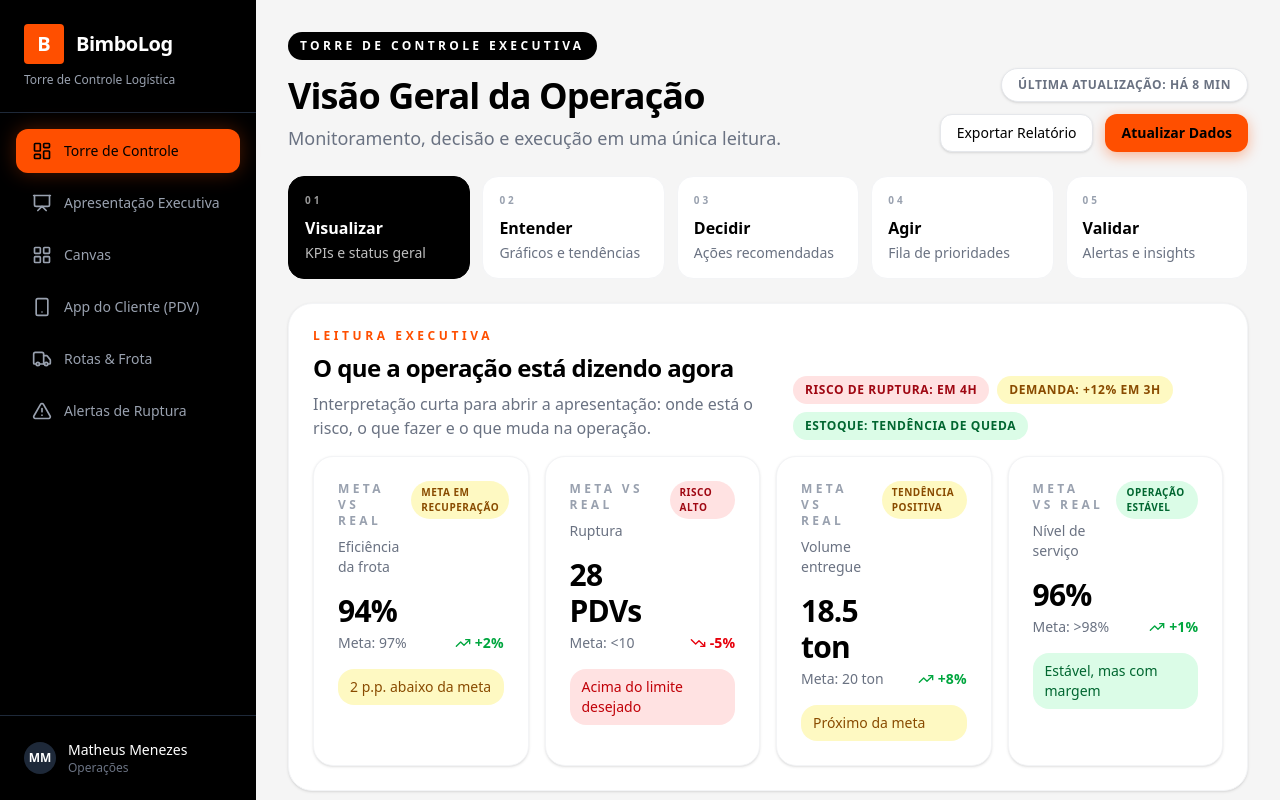
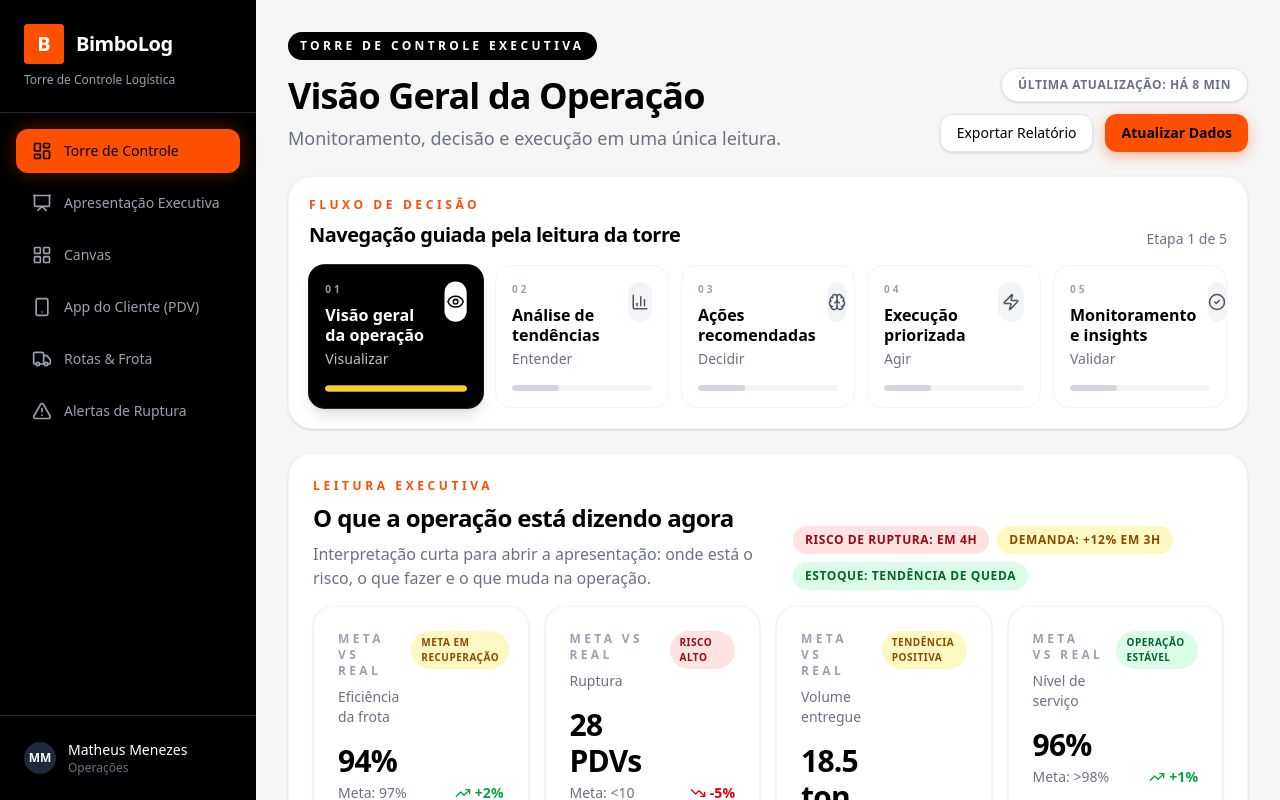
Before and after one commit to Matheusmb3/BIMBO, a React (Vite) app: page / in a window 1280 px wide. Shown: the top 800 px of the page. Built offline with nearby package versions, Linux system fonts and the light colour scheme; a web font is replaced by a local one.

Commit message:
feat: add Dashboard component with operational metrics, predictive insights, and PDF report generation

```diff
--- a/src/components/Dashboard.tsx
+++ b/src/components/Dashboard.tsx
@@ -1,6 +1,6 @@
-import { useEffect, type ComponentType } from 'react';
+import { useEffect, useMemo, useState, type ComponentType } from 'react';
 import { LineChart, Line, XAxis, YAxis, CartesianGrid, Tooltip, ResponsiveContainer, BarChart, Bar, Legend } from 'recharts';
-import { Truck, TrendingUp, TrendingDown, ArrowRight, BarChart3, Boxes, Clock3, Network, ShieldCheck, Sparkles, Target, Users, Bell, ArrowUpRight, Route, PackageCheck, LineChart as LineChartIcon } from 'lucide-react';
+import { Truck, TrendingUp, TrendingDown, ArrowRight, BarChart3, Boxes, Clock3, Network, ShieldCheck, Sparkles, Target, Users, Bell, ArrowUpRight, ArrowUp, Route, PackageCheck, LineChart as LineChartIcon, Eye, Brain, Zap, CheckCircle2 } from 'lucide-react';
 import jsPDF from 'jspdf';
 
 const consumptionData = [
@@ -43,6 +43,21 @@ const predictiveSignals = [
   { label: 'Risco de ruptura', value: 'em 4h', tone: 'critical' },
   { label: 'Demanda', value: '+12% em 3h', tone: 'attention' },
   { label: 'Estoque', value: 'tendência de queda', tone: 'normal' },
+];
+
+type NavigationStep = {
+  id: string;
+  label: string;
+  title: string;
+  icon: ComponentType<{ size?: number; className?: string }>;
+};
+
+const navigationSteps: NavigationStep[] = [
+  { id: 'kpis', label: 'Visualizar', title: 'Visão geral da operação', icon: Eye },
+  { id: 'graficos', label: 'Entender', title: 'Análise de tendências', icon: BarChart3 },
+  { id: 'acoes', label: 'Decidir', title: 'Ações recomendadas', icon: Brain },
+  { id: 'prioridades', label: 'Agir', title: 'Execução priorizada', icon: Zap },
+  { id: 'insights', label: 'Validar', title: 'Monitoramento e insights', icon: CheckCircle2 },
 ];
 
 const lastUpdatedLabel = 'há 8 min';
@@ -93,7 +108,7 @@ const recommendations: RecommendationItem[] = [
     detail: 'Atualizar leitura de consumo para evitar reação tardia.',
     impact: '↑ acurácia da previsão',
     targetTab: 'dashboard',
-    section: 'insights-section',
+    section: 'insights',
     icon: LineChartIcon,
   },
 ];
@@ -140,10 +155,62 @@ const decisionRules = [
 ];
 
 export function Dashboard({ focusAction, onAction }: DashboardProps) {
+  const [activeSection, setActiveSection] = useState('kpis');
+  const [showBackToTop, setShowBackToTop] = useState(false);
+
+  const activeStepIndex = useMemo(() => navigationSteps.findIndex((step) => step.id === activeSection), [activeSection]);
+
   useEffect(() => {
     if (focusAction?.tab !== 'dashboard' || !focusAction.section) return;
+    setActiveSection(focusAction.section);
     document.getElementById(focusAction.section)?.scrollIntoView({ behavior: 'smooth', block: 'start' });
   }, [focusAction]);
+
+  useEffect(() => {
+    const sections = navigationSteps
+      .map((step) => document.getElementById(step.id))
+      .filter((section): section is HTMLElement => Boolean(section));
+
+    if (!sections.length) return;
+
+    const observer = new IntersectionObserver(
+      (entries) => {
+        const visible = entries
+          .filter((entry) => entry.isIntersecting)
+          .sort((a, b) => b.intersectionRatio - a.intersectionRatio)[0];
+
+        if (visible?.target.id) {
+          setActiveSection(visible.target.id);
+        }
+      },
+      {
+        root: null,
+        rootMargin: '-15% 0px -60% 0px',
+        threshold: [0.15, 0.3, 0.5, 0.7],
+      },
+    );
+
+    sections.forEach((section) => observer.observe(section));
+    return () => observer.disconnect();
+  }, []);
+
+  useEffect(() => {
+    const handleScroll = () => setShowBackToTop(window.scrollY > 420);
+
+    handleScroll();
+    window.addEventListener('scroll', handleScroll, { passive: true });
+    return () => window.removeEventListener('scroll', handleScroll);
+  }, []);
+
+  const goToSection = (id: string) => {
+    setActiveSection(id);
+    document.getElementById(id)?.scrollIntoView({ behavior: 'smooth', block: 'start' });
+  };
+
+  const goToTop = () => {
+    window.scrollTo({ top: 0, behavior: 'smooth' });
+    setActiveSection('kpis');
+  };
 
   const handleExportReport = () => {
     const doc = new jsPDF({ orientation: 'p', unit: 'mm', format: 'a4' });
@@ -285,23 +352,47 @@ export function Dashboard({ focusAction, onAction }: DashboardProps) {
         </div>
       </div>
 
-      <div className="grid grid-cols-1 md:grid-cols-5 gap-3">
-        {[
-          ['Visualizar', 'KPIs e status geral'],
-          ['Entender', 'Gráficos e tendências'],
-          ['Decidir', 'Ações recomendadas'],
-          ['Agir', 'Fila de prioridades'],
-          ['Validar', 'Alertas e insights'],
-        ].map(([title, subtitle], index) => (
-          <div key={title} className={`rounded-2xl border p-4 ${index === 0 ? 'bg-black text-white border-black' : 'bg-white border-gray-100'}`}>
-            <p className={`text-[10px] font-black uppercase tracking-[0.3em] ${index === 0 ? 'text-white/60' : 'text-gray-400'}`}>{String(index + 1).padStart(2, '0')}</p>
-            <h3 className="mt-2 font-black text-base">{title}</h3>
-            <p className={`text-sm mt-1 leading-tight ${index === 0 ? 'text-white/75' : 'text-gray-500'}`}>{subtitle}</p>
+      <section className="bg-white rounded-[24px] shadow-sm border border-gray-100 p-4 md:p-5">
+        <div className="flex flex-col lg:flex-row lg:items-end lg:justify-between gap-4 mb-4">
+          <div>
+            <p className="text-xs font-bold uppercase tracking-[0.3em] text-[#FF4F00]">Fluxo de decisão</p>
+            <h2 className="text-xl font-black tracking-tight mt-2">Navegação guiada pela leitura da torre</h2>
           </div>
-        ))}
-      </div>
+          <div className="text-sm font-medium text-gray-500">
+            Etapa {activeStepIndex + 1} de {navigationSteps.length}
+          </div>
+        </div>
+        <div className="grid grid-cols-1 md:grid-cols-5 gap-3">
+          {navigationSteps.map((step, index) => {
+            const Icon = step.icon;
+            const isActive = activeSection === step.id;
 
-      <div className="bg-white rounded-[24px] shadow-sm border border-gray-100 p-6 space-y-4">
+            return (
+              <button
+                key={step.id}
+                onClick={() => goToSection(step.id)}
+                className={`text-left rounded-2xl border p-4 transition-all duration-200 ${isActive ? 'bg-black text-white border-black shadow-lg shadow-black/10 scale-[1.01]' : 'bg-white border-gray-100 hover:border-gray-300 hover:-translate-y-0.5'}`}
+              >
+                <div className="flex items-start justify-between gap-3">
+                  <div>
+                    <p className={`text-[10px] font-black uppercase tracking-[0.3em] ${isActive ? 'text-white/60' : 'text-gray-400'}`}>0{index + 1}</p>
+                    <h3 className="mt-2 font-black text-base leading-tight">{step.title}</h3>
+                    <p className={`text-sm mt-1 ${isActive ? 'text-white/75' : 'text-gray-500'}`}>{step.label}</p>
+                  </div>
+                  <div className={`w-10 h-10 rounded-2xl flex items-center justify-center ${isActive ? 'bg-white text-black' : 'bg-gray-100 text-gray-600'}`}>
+                    <Icon size={18} />
+                  </div>
+                </div>
+                <div className="mt-4 h-1.5 rounded-full bg-gray-100 overflow-hidden">
+                  <div className={`h-full rounded-full transition-all ${isActive ? 'bg-[#FECC14] w-full' : 'bg-gray-300 w-1/3'}`} />
+                </div>
+              </button>
+            );
+          })}
+        </div>
+      </section>
+
+      <div id="kpis" className="scroll-mt-6 bg-white rounded-[24px] shadow-sm border border-gray-100 p-6 space-y-4">
         <div className="flex flex-col lg:flex-row lg:items-end lg:justify-between gap-4">
           <div>
             <p className="text-xs font-bold uppercase tracking-[0.3em] text-[#FF4F00]">Leitura executiva</p>
@@ -324,7 +415,7 @@ export function Dashboard({ focusAction, onAction }: DashboardProps) {
         </div>
       </div>
 
-      <div className="grid grid-cols-1 lg:grid-cols-2 gap-6">
+      <div id="graficos" className="scroll-mt-6 grid grid-cols-1 lg:grid-cols-2 gap-6">
         <div className="bg-white p-6 rounded-[20px] shadow-sm border border-gray-100">
           <div className="flex items-start justify-between gap-3 mb-2">
             <div>
@@ -373,7 +464,7 @@ export function Dashboard({ focusAction, onAction }: DashboardProps) {
         </div>
       </div>
 
-      <section id="recommended-actions" className={`bg-white rounded-[24px] shadow-sm border p-6 space-y-6 ${focusAction?.section === 'recommended-actions' ? 'border-[#FF4F00] ring-2 ring-[#FF4F00]/20' : 'border-gray-100'}`}>
+      <section id="acoes" className={`scroll-mt-6 bg-white rounded-[24px] shadow-sm border p-6 space-y-6 ${focusAction?.section === 'acoes' ? 'border-[#FF4F00] ring-2 ring-[#FF4F00]/20' : 'border-gray-100'}`}>
         <div className="flex flex-col lg:flex-row lg:items-end lg:justify-between gap-4">
           <div>
             <p className="text-xs font-bold uppercase tracking-[0.3em] text-[#FF4F00]">Ações recomendadas</p>
@@ -402,7 +493,7 @@ export function Dashboard({ focusAction, onAction }: DashboardProps) {
         </div>
       </section>
 
-        <div className="grid grid-cols-1 lg:grid-cols-2 gap-6">
+      <div id="prioridades" className="scroll-mt-6 grid grid-cols-1 lg:grid-cols-2 gap-6">
           <div className="rounded-[20px] border border-gray-100 bg-gray-50/80 p-5">
             <div className="flex items-center justify-between gap-3 mb-4">
               <h3 className="text-lg font-bold">Fila de prioridades</h3>
@@ -480,7 +571,7 @@ export function Dashboard({ focusAction, onAction }: DashboardProps) {
         </div>
       </div>
 
-      <section id="insights-section" className={`rounded-[20px] border bg-white p-5 ${focusAction?.section === 'insights-section' ? 'border-[#FF4F00] ring-2 ring-[#FF4F00]/20' : 'border-gray-100'}`}>
+      <section id="insights" className={`scroll-mt-6 rounded-[20px] border bg-white p-5 ${focusAction?.section === 'insights' ? 'border-[#FF4F00] ring-2 ring-[#FF4F00]/20' : 'border-gray-100'}`}>
         <div className="flex items-center justify-between gap-3 mb-4">
           <h3 className="text-lg font-bold">Insights automáticos</h3>
           <span className="text-xs font-bold uppercase tracking-wider text-gray-500">Interpretação final do cenário</span>
@@ -501,6 +592,16 @@ export function Dashboard({ focusAction, onAction }: DashboardProps) {
           ))}
         </div>
       </section>
+
+      {showBackToTop && (
+        <button
+          onClick={goToTop}
+          className="fixed bottom-6 right-6 z-50 inline-flex items-center gap-2 rounded-full bg-black px-4 py-3 text-sm font-bold text-white shadow-[0_12px_30px_rgba(0,0,0,0.25)] transition-all hover:bg-gray-800"
+        >
+          <ArrowUp size={16} />
+          Voltar ao topo
+        </button>
+      )}
 
     </div>
   );
```
